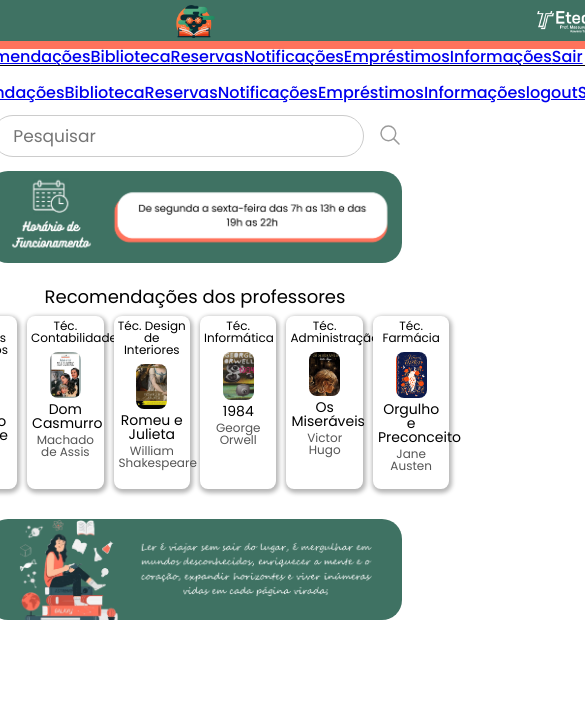
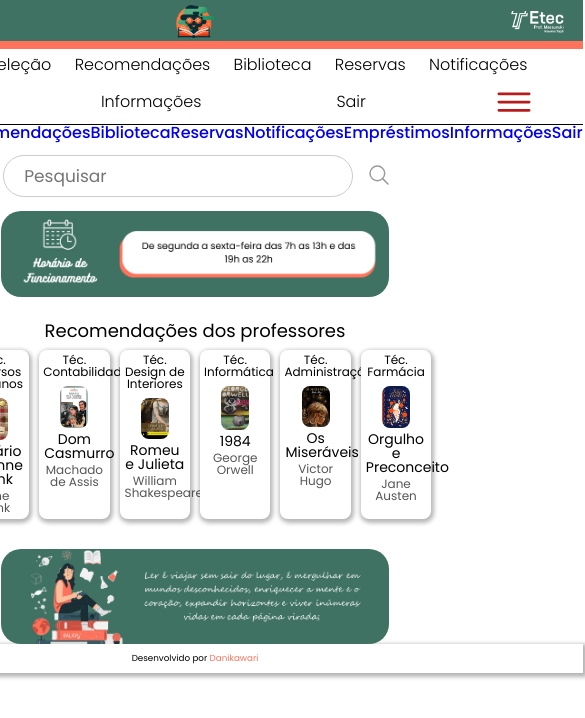
Before and after one commit to DanielleCalil/tccWeb-Next-, a Next.js app: page / in a window 390 px wide. Shown: the top 718 px of the page, 585 px wide, since content can reach past the window. Built offline with nearby package versions, Linux system fonts and the light colour scheme.

Commit message:
up 27-08

```diff
--- a/src/app/globals.css
+++ b/src/app/globals.css
@@ -71,3 +71,7 @@ body{
 	align-items: center;
   	width: 100%;
 }
+
+a {
+	text-decoration: none;
+}
--- a/src/app/layout.js
+++ b/src/app/layout.js
@@ -1,6 +1,7 @@
 
 import "./globals.css";
 import Cabecalho from "@/componentes/cabecalho";
+import Rodape from "@/componentes/rodape";
 
 export const metadata = {
   title: "SmoakBook",
@@ -14,6 +15,7 @@ export default function RootLayout({ children }) {
         <div className="layout">
           <Cabecalho />
           {children}
+          <Rodape />
         </div>
       </body>
     </html>
--- a/src/componentes/cabecalho/index.jsx
+++ b/src/componentes/cabecalho/index.jsx
@@ -24,8 +24,7 @@ export default function Cabecalho() {
 
     return (
         <div className="containerGlobal">
-            <div className={styles.containernav}>
-                <div className={styles.menu}>
+            <div className={styles.navbar}>
                 <div className={styles.retangGreen}>
                     <Image
                         src="/imagens_telas/logo.png"
@@ -44,7 +43,7 @@ export default function Cabecalho() {
                 </div>
                 <div className={styles.retangOrange}></div>
 
-                    <nav className={styles.navbar}>
+                <nav className={styles.menu}>
                     <Link
                         href="/telaInicial/"
                         className={rota === "/telaInicial/" ? styles.active : ""}>
@@ -104,10 +103,11 @@ export default function Cabecalho() {
                         className="sair">
                         <span className="material-symbols-outlined"></span>Sair
                     </Link>
-                    </nav>
                     <div className={styles.menuMobile}>
                         <IoMenuOutline onClick={ativaMenu} className={styles.icon} id="logo" />
                     </div>
+                </nav>
+
             </div>
             <div
                 className={mobile === false ? styles.menuMobileExpandidon : styles.menuMobileExpandidos}
@@ -170,10 +170,9 @@ export default function Cabecalho() {
                 <Link
                     href='/'
                     onClick={ativaMenu}>
-                        <span className="material-symbols-outlined">logout</span>Sair
+                    <span className="material-symbols-outlined"></span>Sair
                 </Link>
             </div>
         </div >
-        </div>
     );
 }
--- a/src/componentes/cabecalho/index.module.css
+++ b/src/componentes/cabecalho/index.module.css
@@ -1,15 +1,12 @@
-.containerNav {
-    display: flex;
+.navbar {
+    background-color: #FFF;
+    overflow: hidden;
     justify-content: center;
     align-items: center;
-    color: #000;
-    border-bottom: 0.4rem solid #FFF;
-    font-size: 4.4rem;
     width: 100%;
-    max-width: 112.8rem;
-    margin-left: 1rem;
-    margin-right: 1rem;
-    width: 100%;
+    border-bottom: 1px solid #000;
+    display: flex;
+    flex-wrap: wrap;
 }
 
 .retangGreen {
@@ -43,34 +40,18 @@
 }
 
 
-
-
-
-.navbar {
-    background-color: #FFF;
-    overflow: hidden;
-    justify-content: center;
-    width: 100%;
-    border-bottom: 1px solid #000;
-    display: flex;
-    flex-wrap: wrap;
-}
-
-.navbar ul {
+.navbar .menu {
     list-style-type: none;
     margin: 0;
     padding: 0;
     display: flex;
     flex-wrap: wrap;
-    justify-content: center;
+    align-items: center;
+    justify-content: space-around;
     flex-grow: 1;
 }
 
-.navbar ul li {
-    flex: 1;
-}
-
-.navbar ul li a {
+.navbar .menu a {
     display: flex;
     align-items: center;
     justify-content: center;
@@ -83,26 +64,26 @@
     font-style: normal;
 }
 
-.navbar ul li a i {
+.navbar .menu a i {
     font-size: 1.375rem;
     margin-right: 0.5rem;
 }
 
-.navbar ul li a.active {
+.navbar .menu a.active {
     color: black;
     border: 0.4rem solid #FF735C;
 }
 
-.navbar ul li a.hover {
+.navbar .menu a.hover {
     background-color: #FF735C;
     color: black;
 }
 
-.navbar ul li a.sair {
+.navbar .menu a.sair {
     color: red;
 }
 
-.navbar .header .menuMobile {
+.navbar .menu .menuMobile {
     display: none;
 }
 
@@ -136,6 +117,40 @@
     border: 0.4rem solid #FF735C;
 }
 
-.navbar ul li a.sair {
+.navbar .menu a.sair {
     color: red;
 }
+
+.navbar .menu .icon {
+    color: #B71C1C;
+    font-size: 4.4rem;
+    user-select: none;
+}
+
+@media screen and (max-width: 940px) {
+    .navbar {
+        flex-direction: column;
+    }
+
+    .navbar .menu {
+        width: 88%;
+        justify-content: space-between;
+    }
+
+    .navbar .menu .menuGrande {
+        display: none;
+    }
+
+    .navbar .menu .menuMobile {
+        display: flex;
+    }
+
+}
+
+@media screen and (max-width: 940px) {
+    .navbar .menuMobileExpandidos {
+        display: flex;
+        flex-direction: column;
+        width: 92%;
+    }
+}
--- a/src/componentes/rodape/index.jsx
+++ b/src/componentes/rodape/index.jsx
@@ -0,0 +1,12 @@
+import Link from 'next/link';
+import styles from './index.module.css';
+
+export default function Rodape() {
+    return (
+        <footer className={styles.footer}>
+            <div className={styles.conteudo}>
+                Desenvolvido por <Link href="/sobreNos/">Danikawari</Link>
+            </div>
+        </footer>
+    );
+}
--- a/src/componentes/rodape/index.module.css
+++ b/src/componentes/rodape/index.module.css
@@ -0,0 +1,24 @@
+.footer {
+    display: block;
+	bottom: 0;
+	background: #fff;
+	width: 100%;
+	color:#000;
+	text-align: center;
+    padding-top: 1rem;
+    padding-bottom: 1rem;
+	font-family: "Poppins", sans-serif;
+	font-weight: 400;
+	font-style: normal;
+    box-shadow: 2px 2px 4px 2px rgba(0, 0, 0, 0.288);
+    font-size: 0.875rem;
+}
+
+.footer .conteudo a {
+    color: #FF735C;
+    text-decoration: none;
+}
+
+.footer .conteudo a:hover {
+    color: #3F7263;
+}
```
Lines whose indentation alone changed are shown as unchanged.
